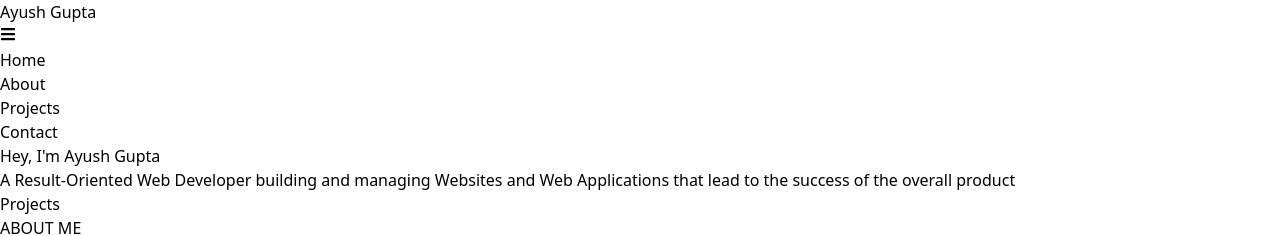
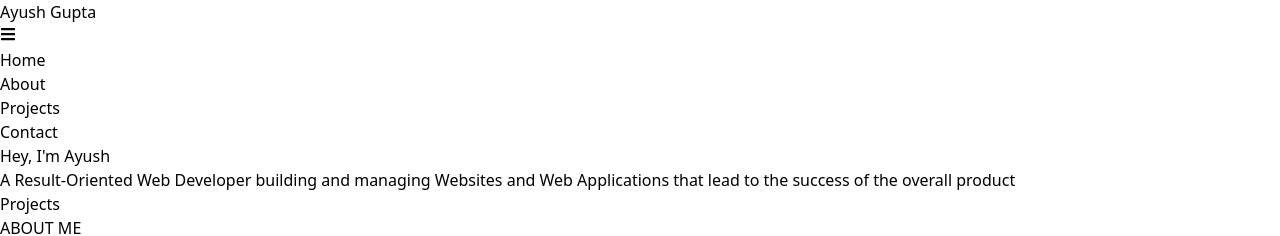
Before and after one commit to ayushh089/my-portfolio, a React (Vite) app: page / in a window 1280 px wide. Shown: the top 236 px of the page. Built offline with nearby package versions, Linux system fonts and the light colour scheme.

Commit message:
about section added

```diff
--- a/src/components/Home.jsx
+++ b/src/components/Home.jsx
@@ -8,7 +8,7 @@ function Home() {
         <div className="absolute inset-0 flex items-center justify-center">
           <div className="text-center p-4 sm:p-6 md:p-8 lg:p-12 max-w-4xl mx-auto">
             <div className="my-intro animate-typing text-black font-extrabold text-3xl sm:text-3xl md:text-4xl lg:text-5xl uppercase tracking-wider sm:tracking-widest break-words mb-4 sm:mb-6">
-              Hey, I'm Ayush Gupta
+              Hey, I'm Ayush
             </div>
             <p className="text-sm sm:text-base md:text-lg lg:text-xl max-w-2xl mx-auto">
               A Result-Oriented Web Developer building and managing Websites and
```
